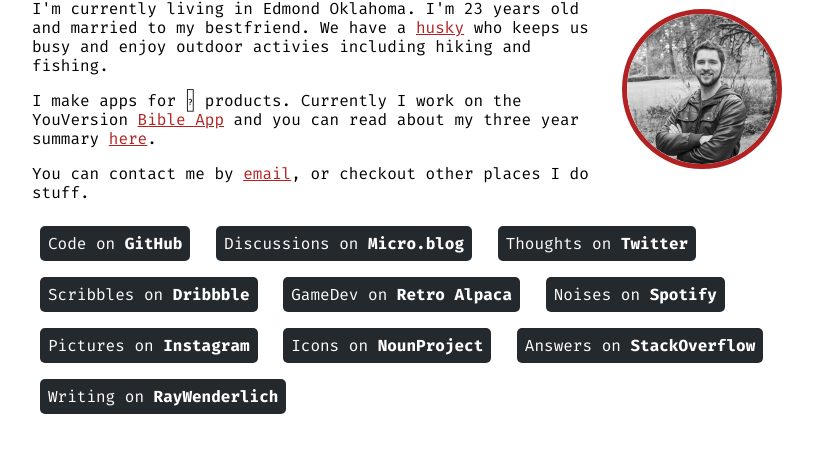
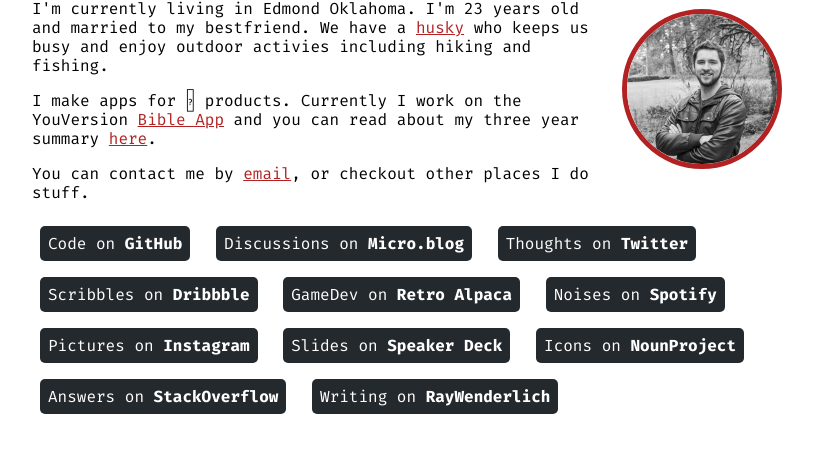
Before and after one commit to naturaln0va/ackermann-io, a Flask app: page /about in a window 1280 px wide. Shown: the part 198-651 px from the top of the page, without its empty margins (233-1046 px from the left). Run offline with Flask 2, Linux system fonts and the light colour scheme; some libraries are stand-ins or nearby versions.

Commit message:
added a link to the about page

```diff
--- a/app/templates/about.html
+++ b/app/templates/about.html
@@ -20,6 +20,7 @@
 			<a href="https://retroalpaca.com"><li>GameDev on <strong>Retro Alpaca</strong></li></a>
 			<a href="https://open.spotify.com/user/naturaln0va"><li>Noises on <strong>Spotify</strong></li></a>
 			<a href="https://www.instagram.com/naturaln0va"><li>Pictures on <strong>Instagram</strong></li></a>
+			<a href="https://speakerdeck.com/naturaln0va"><li>Slides on <strong>Speaker Deck</strong></li></a>
 			<a href="https://thenounproject.com/naturaln0va"><li>Icons on <strong>NounProject</strong></li></a>
 			<a href="http://stackoverflow.com/users/5322726/naturaln0va"><li>Answers on <strong>StackOverflow</strong></li></a>
 			<a href="https://www.raywenderlich.com/u/naturaln0va?section=posts"><li>Writing on <strong>RayWenderlich</strong></li></a>
```
